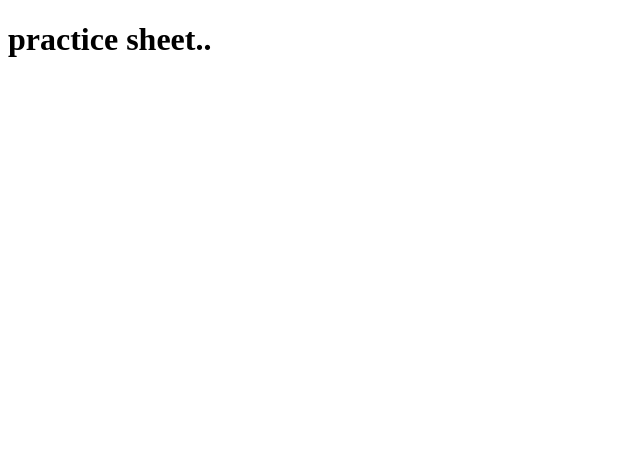
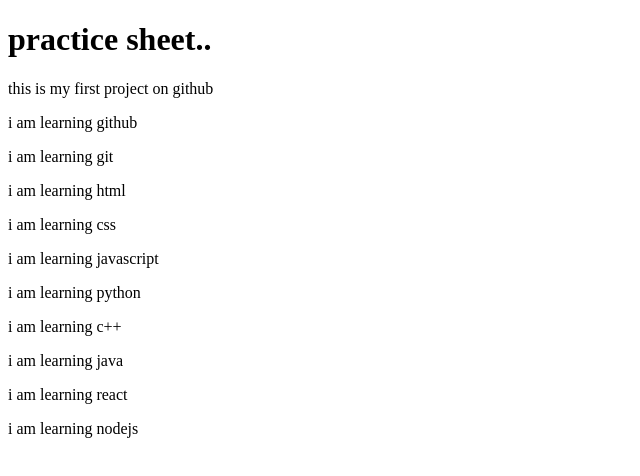
Before and after one commit to Touseef-pakhtun/project2.teefyCoderLab, a plain HTML site: page index.html in a window 1280 px wide. Shown: the whole page, without its empty margins (0-640 px from the left). Drawn offline with Linux system fonts and the light colour scheme.

Commit message:
second commit

```diff
--- a/index.html
+++ b/index.html
@@ -7,5 +7,16 @@
 </head>
 <body>
     <h1>practice sheet..</h1>
+    <p>this is my first project on github</p>
+    <p>i am learning github</p>
+    <p>i am learning git</p>
+    <p>i am learning html</p>
+    <p>i am learning css</p>
+    <p>i am learning javascript</p>
+    <p>i am learning python</p>
+    <p>i am learning c++</p>
+    <p>i am learning java</p>
+    <p>i am learning react</p>
+    <p>i am learning nodejs</p>
 </body>
 </html>
```
